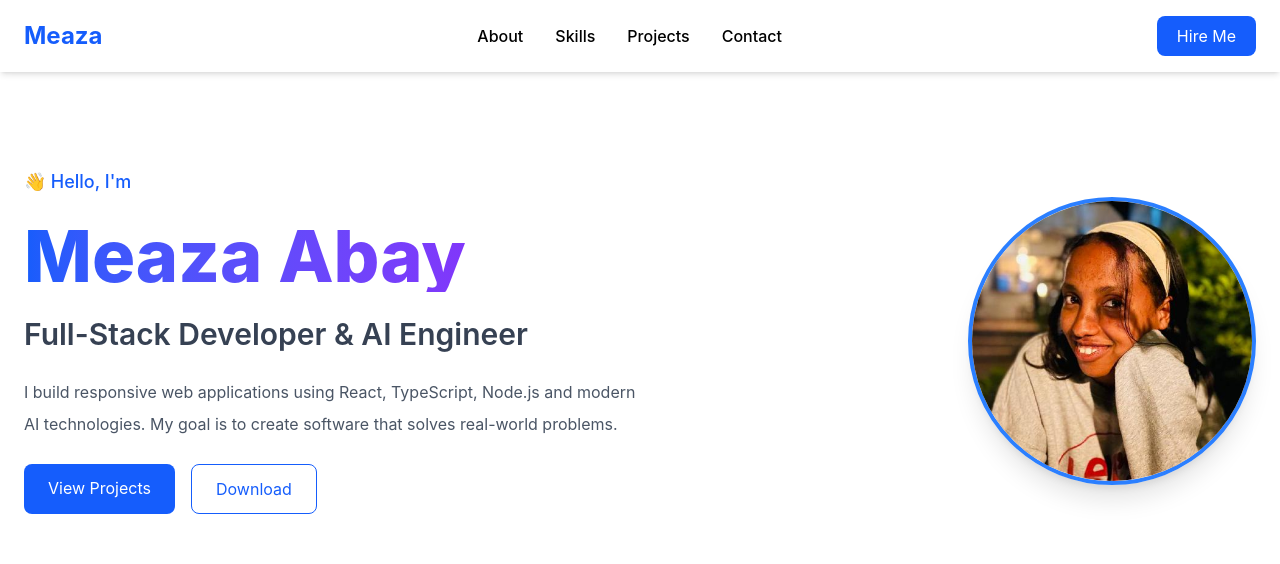
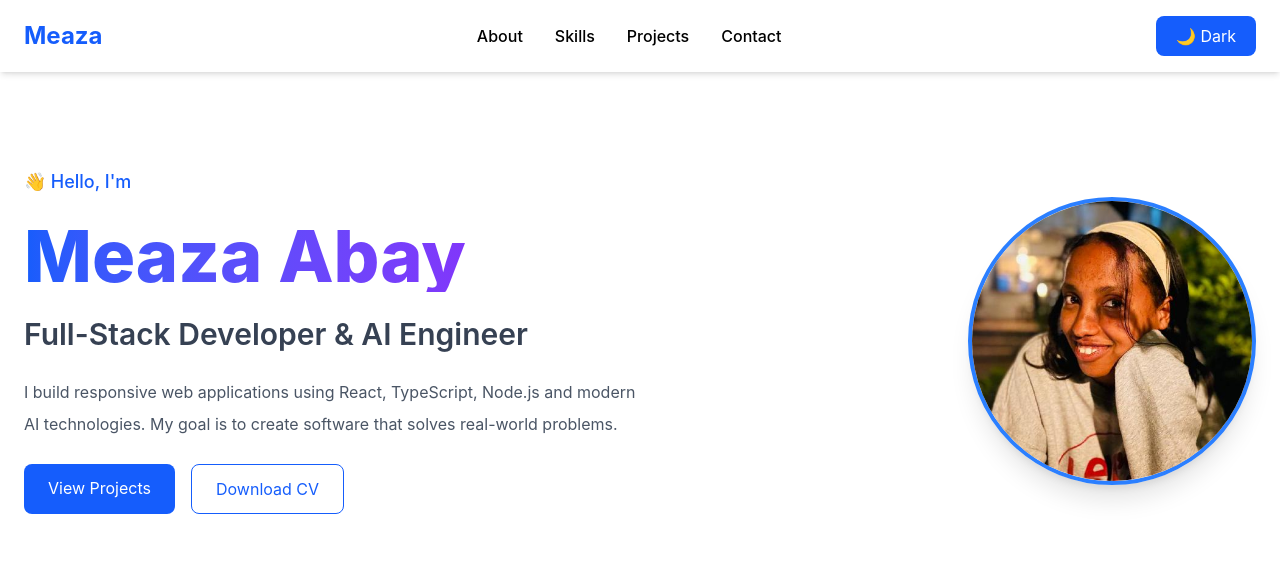
Before and after one commit to Meaza336/meaza-portfolio, a React (Vite) app: page / in a window 1280 px wide. Shown: the top 564 px of the page. Built offline with nearby package versions, Linux system fonts and the light colour scheme.

Commit message:
feat: improve Hero and Navbar and add cv

```diff
--- a/src/components/Hero.tsx
+++ b/src/components/Hero.tsx
@@ -33,12 +33,9 @@ function Hero() {
   View Projects
 </a>
 
-         <a
-  href="#contact"
-  className="border border-blue-600 text-blue-600 px-6 py-3 rounded-lg hover:bg-blue-50 transition"
->
-  Download
-</a>
+ <a href="/Meaza_Abay_CV.pdf" download className="border border-blue-600 text-blue-600 px-6 py-3 rounded-lg hover:bg-blue-50 transition">
+ Download CV
+ </a>
         </div>
 
       </div>
--- a/src/components/Navbar.tsx
+++ b/src/components/Navbar.tsx
@@ -1,4 +1,6 @@
+import { useState } from "react";
 function Navbar() {
+  const [darkMode, setDarkMode] = useState(false);
   return (
     <nav className="sticky top-0 bg-white shadow-md">
       <div className="max-w-7xl mx-auto px-6 py-4 flex justify-between items-center">
@@ -33,9 +35,9 @@ function Navbar() {
           </li>
         </ul>
 
-        <button className="bg-blue-600 text-white px-5 py-2 rounded-lg hover:bg-blue-700 transition">
-          Hire Me
-        </button>
+        <button onClick={() => setDarkMode(!darkMode)} className="bg-blue-600 text-white px-5 py-2 rounded-lg">
+          {darkMode ? "☀️ Light" : "🌙 Dark"}
+          </button>
 
       </div>
     </nav>
```
Also changed, not shown: 1 other file (tests, documents, lock files or other folders).
